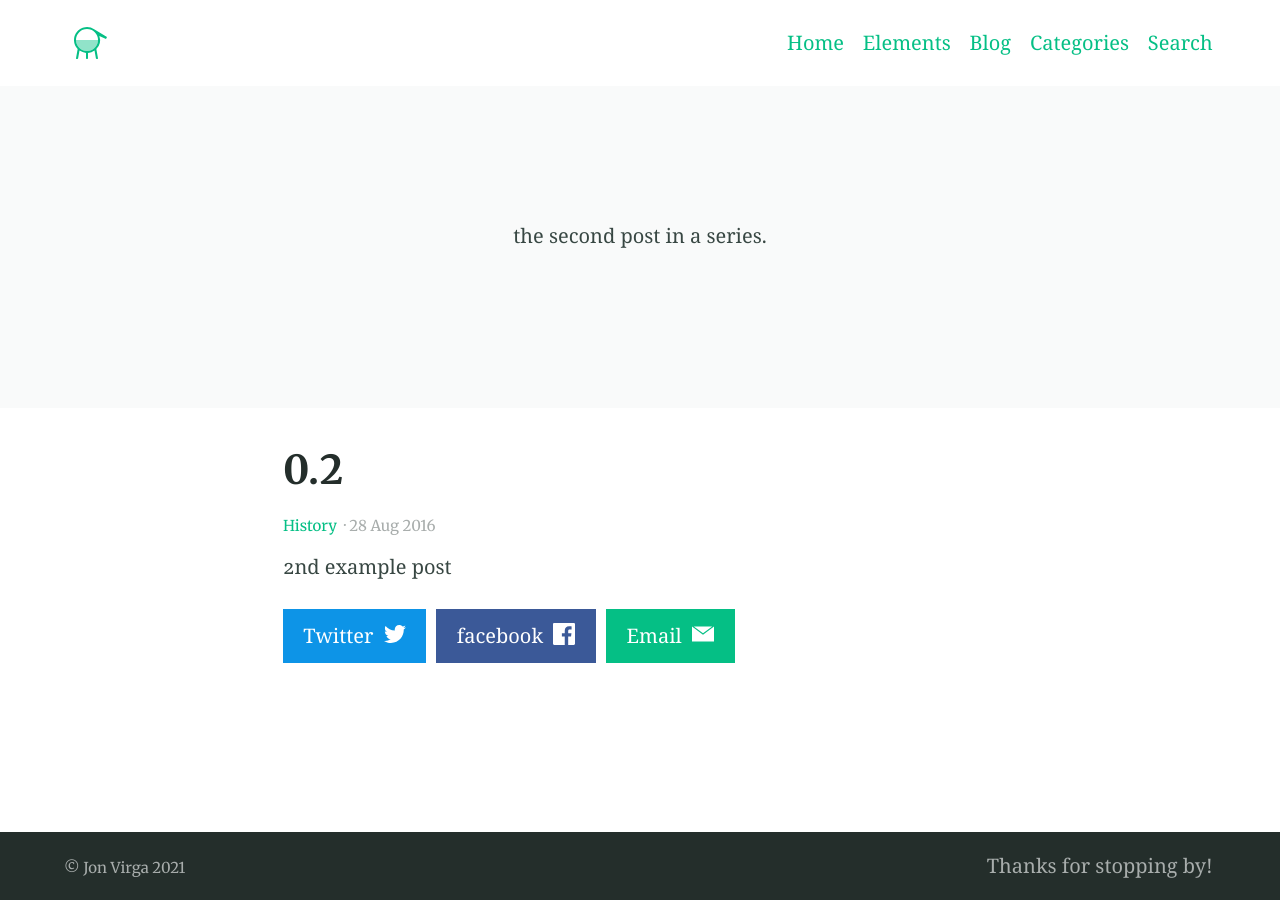
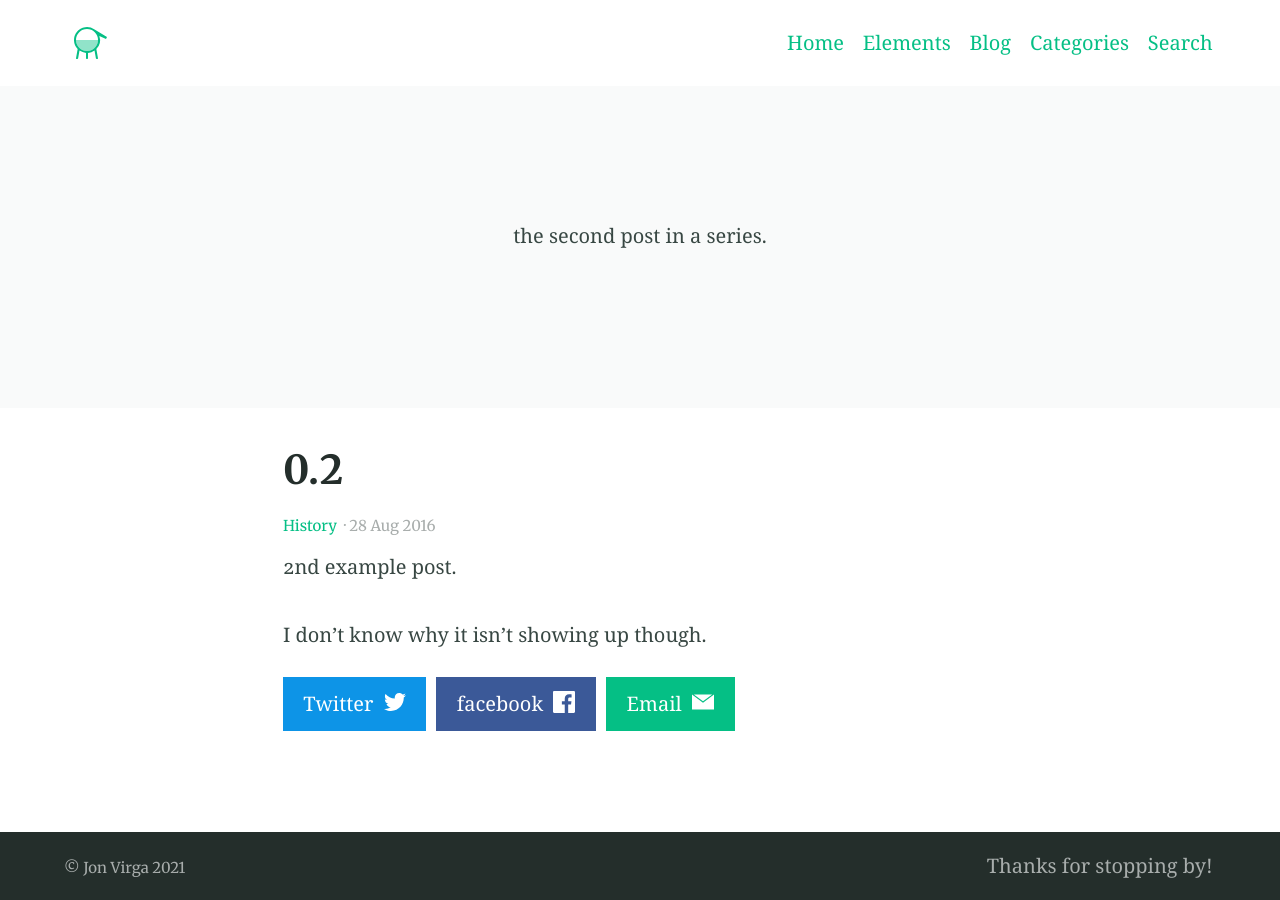
Before and after one commit to jjjvvvvv/Portfolio, a Jekyll site: the page built from _posts/2016-08-28-example-post-two.md, in a window 1280 px wide. Built offline with Jekyll 4.4.1, drawn with Linux system fonts in a browser that asks for light colours.

Commit message:
Updated Example Post Two

```diff
--- a/_posts/2016-08-28-example-post-two.md
+++ b/_posts/2016-08-28-example-post-two.md
@@ -8,4 +8,6 @@ feature_text: 'the second post in a series.
 '
 ---
 
-2nd example post
+2nd example post.
+
+I don't know why it isn't showing up though.
```
